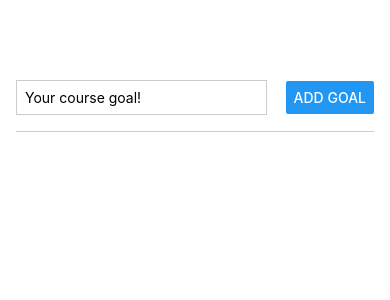
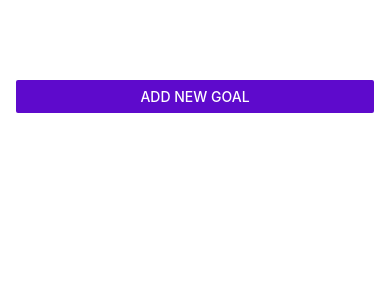
Before and after one commit to Deralvin/FirstExpoRN, a React Native app: screen / in a window 390 px wide. Shown: the top 300 px of the page. Built offline with nearby package versions, Linux system fonts and the light colour scheme.

Commit message:
adding modal done

```diff
--- a/App.js
+++ b/App.js
@@ -1,12 +1,16 @@
 import { useState } from "react";
 import { StatusBar } from "expo-status-bar";
-import { StyleSheet, View, FlatList } from "react-native";
+import { StyleSheet, View, FlatList, Button } from "react-native";
 
 import GoalItem from "./components/GoalItem";
 import GoalInput from "./components/GoalInput";
 export default function App() {
   const [courseGoal, setCourseGoal] = useState([]);
+  const [modalisVisible, setModalIsVisibel] = useState(false);
 
+  function startAddGoalHandler() {
+    setModalIsVisibel(true);
+  }
   function addGoalHandler(enteredGoalText) {
     setCourseGoal((currentCourseGoal) => [
       ...currentCourseGoal,
@@ -22,7 +26,14 @@
   }
   return (
     <View style={styles.appContainer}>
-      <GoalInput onAddGoal={addGoalHandler} />
+      <Button
+        title="Add New Goal"
+        color="#5e0acc"
+        onPress={startAddGoalHandler}
+      />
+      {modalisVisible && (
+        <GoalInput visible={modalisVisible} onAddGoal={addGoalHandler} />
+      )}
       <View style={styles.goalsContainer}>
         <FlatList
           data={courseGoal}
--- a/components/GoalInput.js
+++ b/components/GoalInput.js
@@ -1,4 +1,4 @@
-import { StyleSheet, View, TextInput, Button } from "react-native";
+import { StyleSheet, View, TextInput, Button, Modal } from "react-native";
 import { useState } from "react";
 function GoalInput(props) {
   const [enteredGoalText, setEnteredGoalText] = useState("");
@@ -12,6 +12,7 @@
     setEnteredGoalText("");
   }
   return (
+    <Modal visible={props.visible} animationType="slide">
       <View style={styles.inpuContainer}>
         <TextInput
           style={styles.textInput}
@@ -21,6 +22,7 @@
         />
         <Button title="Add Goal" onPress={addGoalHandler} />
       </View>
+    </Modal>
   );
 }
 
```
Lines whose indentation alone changed are shown as unchanged.
